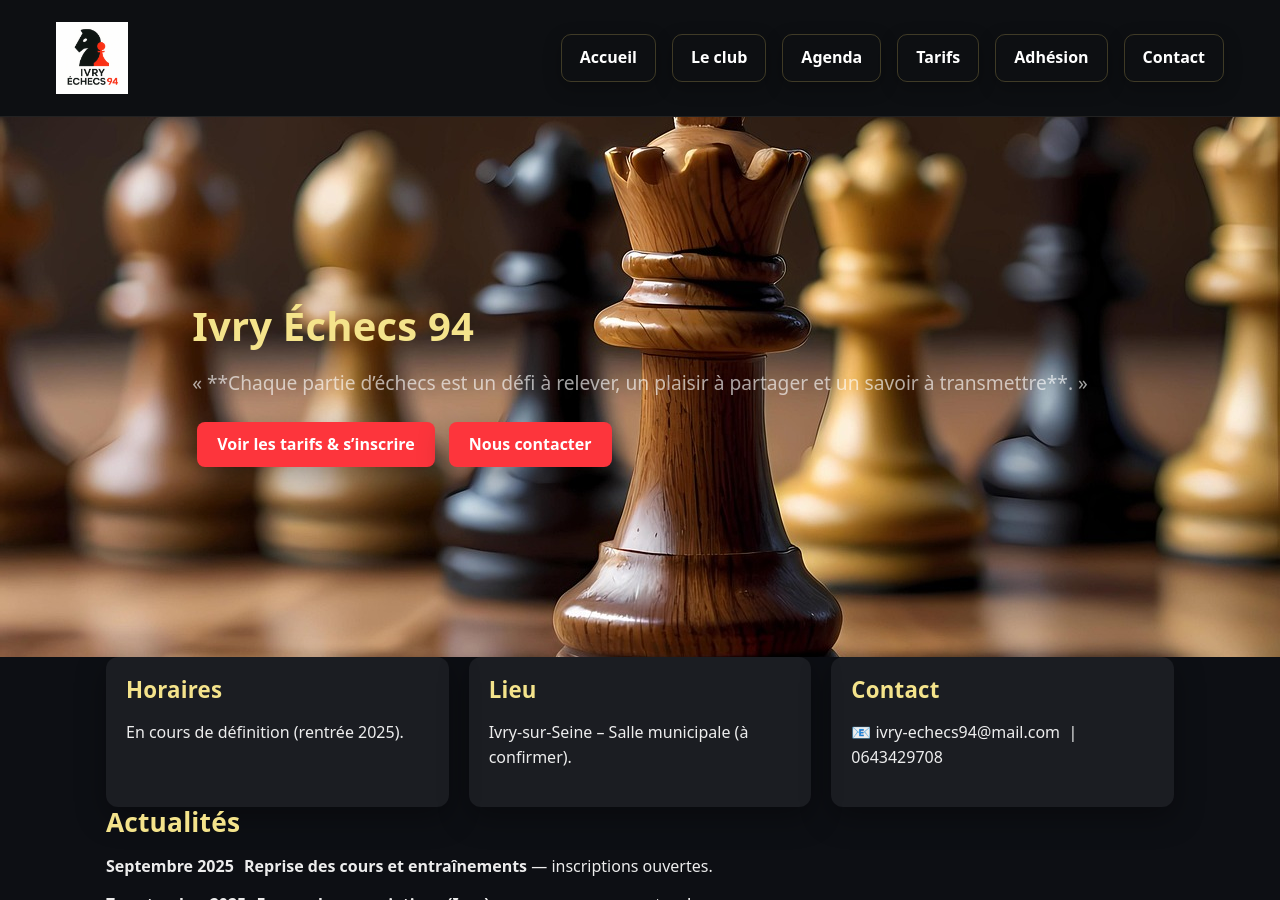
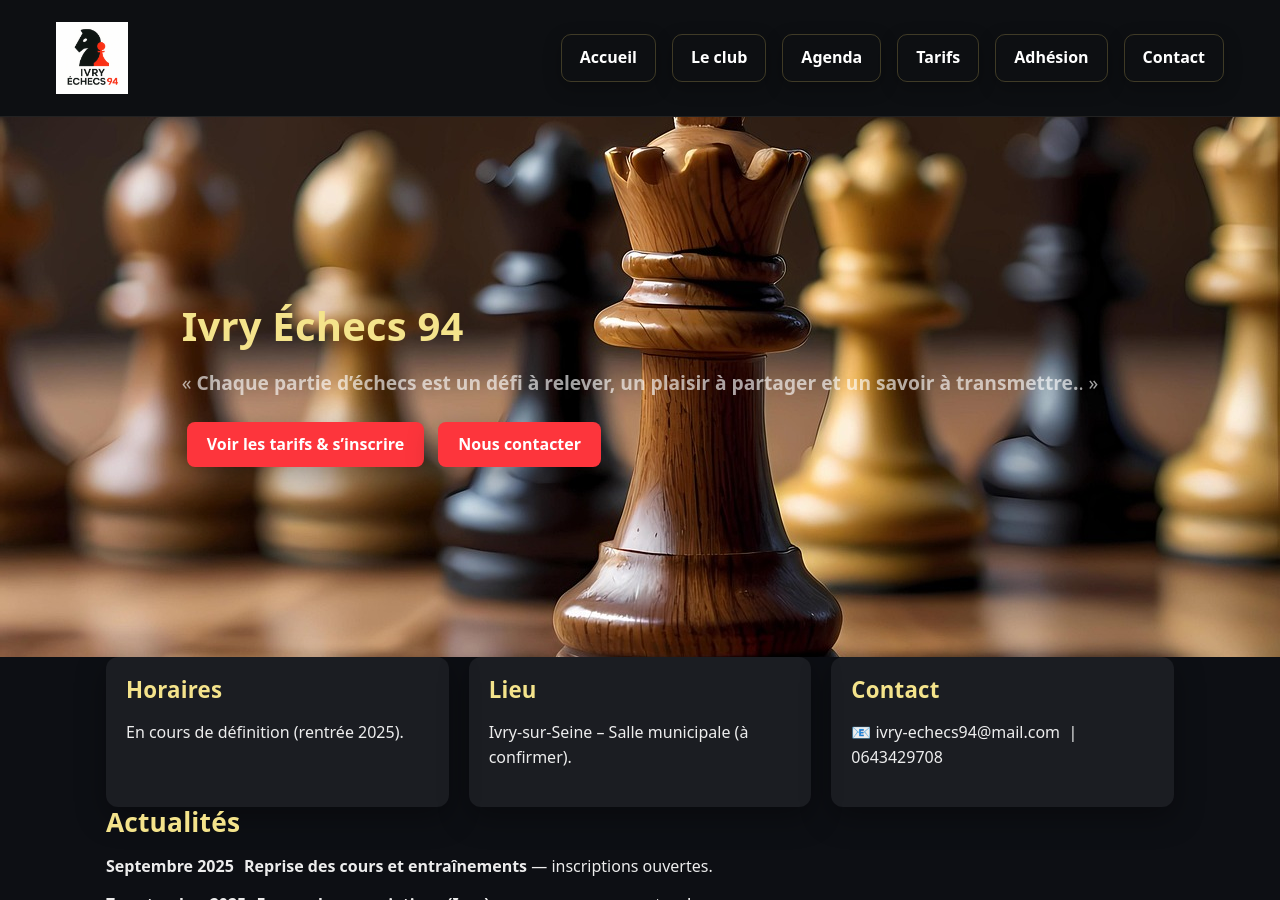
Before and after one commit to Nelwyn64/ivry-echecs-94, a Jekyll site: the page built from index.html, in a window 1280 px wide and 900 px high. Built offline with Jekyll 4.4.1, drawn with Linux system fonts in a browser that asks for light colours.

Commit message:
Update Pages du site “accueil”

```diff
--- a/index.html
+++ b/index.html
@@ -7,7 +7,7 @@ bg_image: bg-index.jpg
 <section class="hero">
   <div class="container">
     <h1>Ivry Échecs 94</h1>
-    <p class="lead">« **Chaque partie d’échecs est un défi à relever, un plaisir à partager et un savoir à transmettre**. »</p>
+    <p class="lead">« <strong>Chaque partie d’échecs est un défi à relever, un plaisir à partager et un savoir à transmettre.</strong>. »</p>
     <div class="cta">
       <a class="btn" href="/tarifs.html">Voir les tarifs & s’inscrire</a>
       <a class="btn" href="/contact.html">Nous contacter</a>
```
